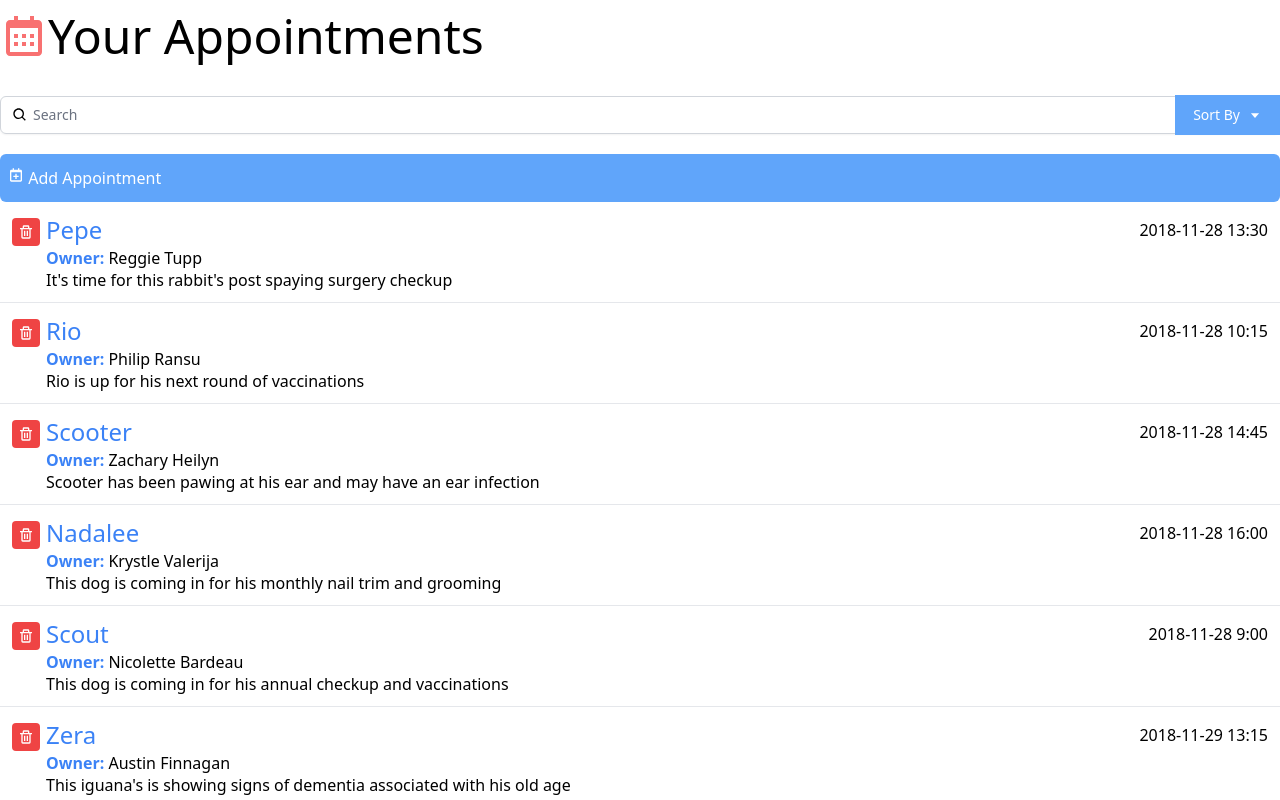
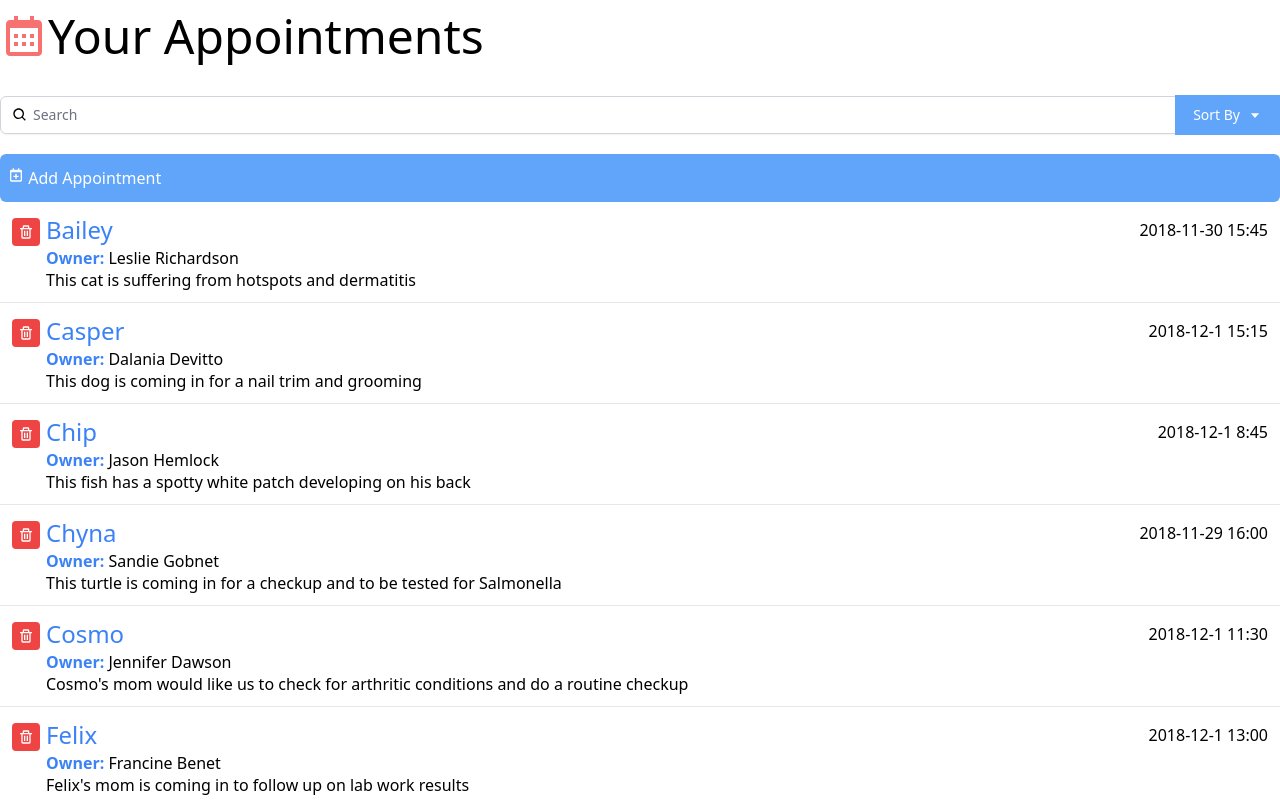
Before and after one commit to ridwanediallo/Become-React-Developer, a React (Create React App) app in the folder 02-react-interface/: page / in a window 1280 px wide. Shown: the top 800 px of the page. Built offline with nearby package versions, Linux system fonts and the light colour scheme.

Commit message:
Setting up a sort

```diff
--- a/02-react-interface/src/App.js
+++ b/02-react-interface/src/App.js
@@ -7,14 +7,23 @@
 function App() {
   const [appointmentList, setAppointmentList] = useState([]);
   const [query, setQuery] = useState('');
+  const [sortBy, setSortBy] = useState('petName');
+  const [orderBy, setOrderBy] = useState('asc');
 
-  const filteredAppointments = appointmentList.filter(item => {
-    return (
-      item.petName.toLowerCase().includes(query.toLowerCase()) ||
-      item.ownerName.toLowerCase().includes(query.toLowerCase()) ||
-      item.aptNotes.toLowerCase().includes(query.toLowerCase())
-    )
-  })
+  const filteredAppointments = appointmentList
+    .filter((item) => {
+      return (
+        item.petName.toLowerCase().includes(query.toLowerCase()) ||
+        item.ownerName.toLowerCase().includes(query.toLowerCase()) ||
+        item.aptNotes.toLowerCase().includes(query.toLowerCase())
+      );
+    })
+    .sort((a, b) => {
+      let order = orderBy === 'asc' ? 1 : -1;
+      return a[sortBy].toLowerCase() < b[sortBy].toLowerCase()
+        ? -1 * order
+        : 1 * order;
+    });
 
   const fetchData = useCallback(() => {
     fetch('./data.json')
@@ -34,7 +43,7 @@
         <BiCalendar className="inline-block text-red-400 align-top" />
         Your Appointments
       </h1>
-      <Search query={query} onQueryChange={myQuery => setQuery(myQuery)}/>
+      <Search query={query} onQueryChange={(myQuery) => setQuery(myQuery)} />
       <AddAppointment />
 
       <ul className="divide-y divide-gray-200">
```
